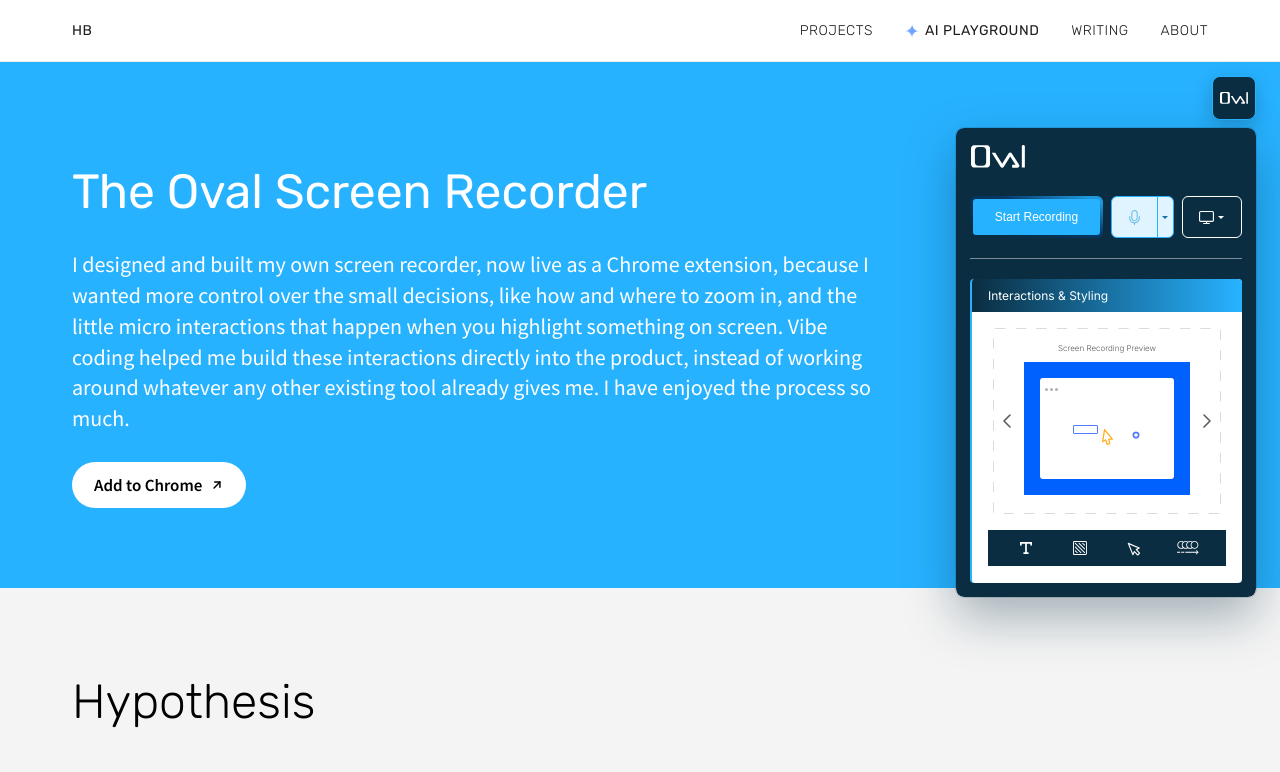
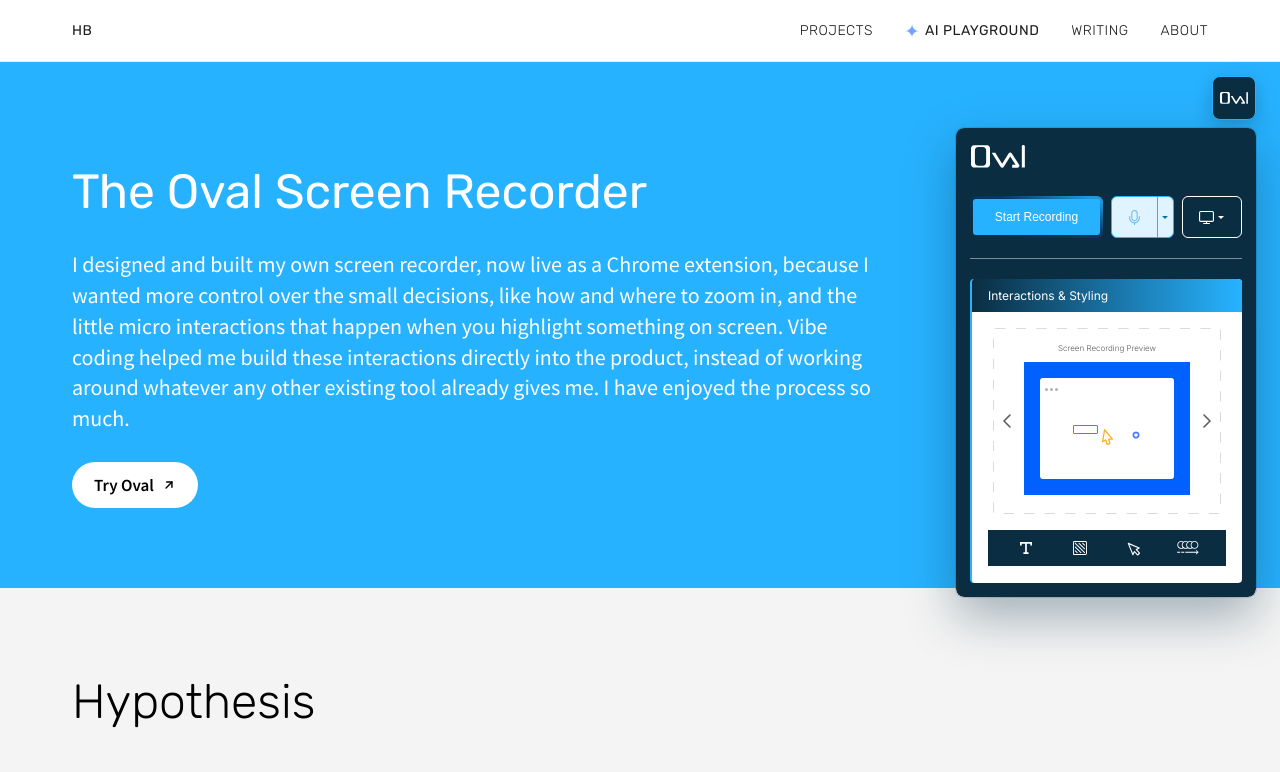
Before and after one commit to harshitabhargava01-dev/harshitadesign, a plain HTML site: page ovalscreenrecorder.html in a window 1280 px wide. Shown: the top 772 px of the page. Drawn offline with Linux system fonts and the light colour scheme.

Commit message:
Oval case study: rename CTA to Try Oval
Co-Authored-By: Claude Opus 5.5 <noreply@anthropic.com>

```diff
--- a/ovalscreenrecorder.html
+++ b/ovalscreenrecorder.html
@@ -646,7 +646,7 @@
       <h1 class="hero-heading"><span class="line-bold">The Oval Screen Recorder</span></h1>
       <p class="hero-intro">I designed and built my own screen recorder, now live as a Chrome extension, because I wanted more control over the small decisions, like how and where to zoom in, and the little micro interactions that happen when you highlight something on screen. Vibe coding helped me build these interactions directly into the product, instead of working around whatever any other existing tool already gives me. I have enjoyed the process so much.</p>
       <a class="hero-cta" href="https://chromewebstore.google.com/detail/ffkifjknaddjobjigdoffnmlcmiopako" target="_blank" rel="noopener">
-        Add to Chrome
+        Try Oval
         <svg width="14" height="14" viewBox="0 0 24 24" fill="none" stroke="currentColor" stroke-width="2.5" stroke-linecap="round" stroke-linejoin="round" aria-hidden="true"><path d="M7 17L17 7"/><path d="M8 7h9v9"/></svg>
       </a>
     </div>
```
